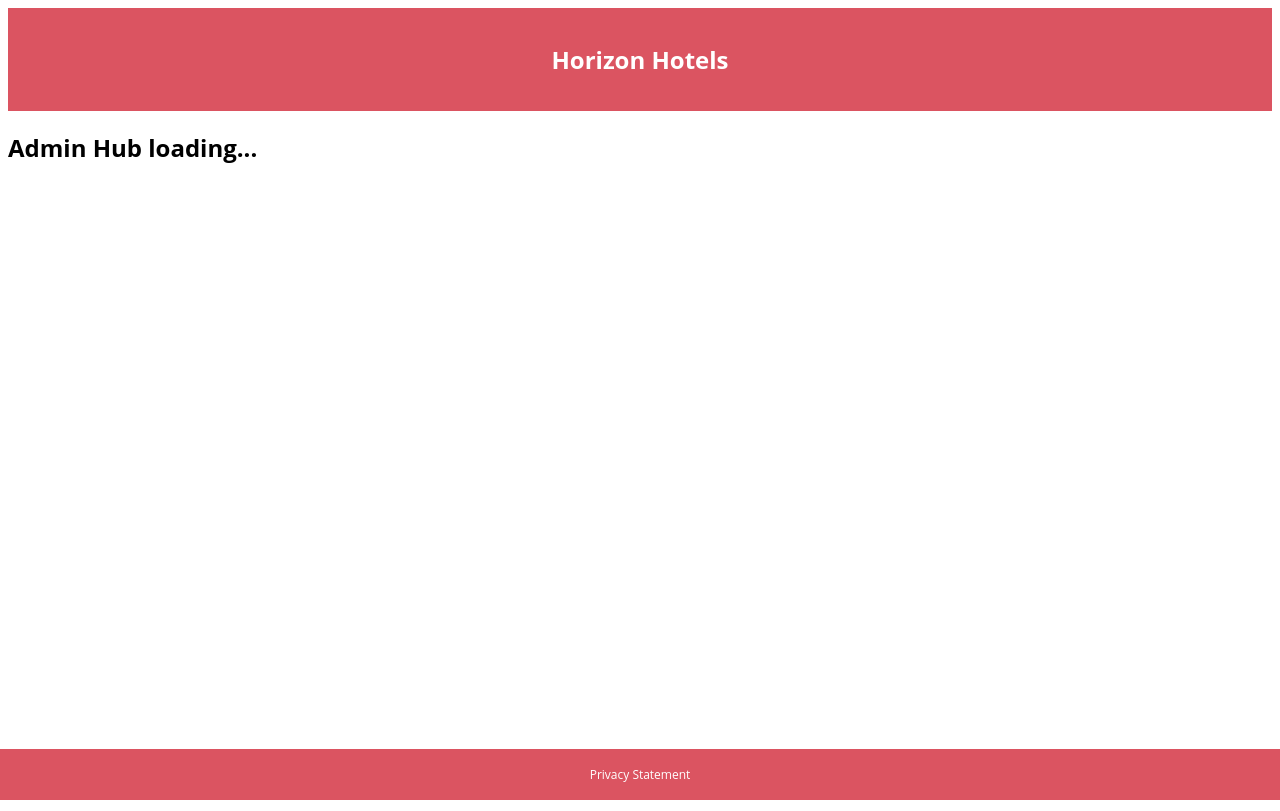
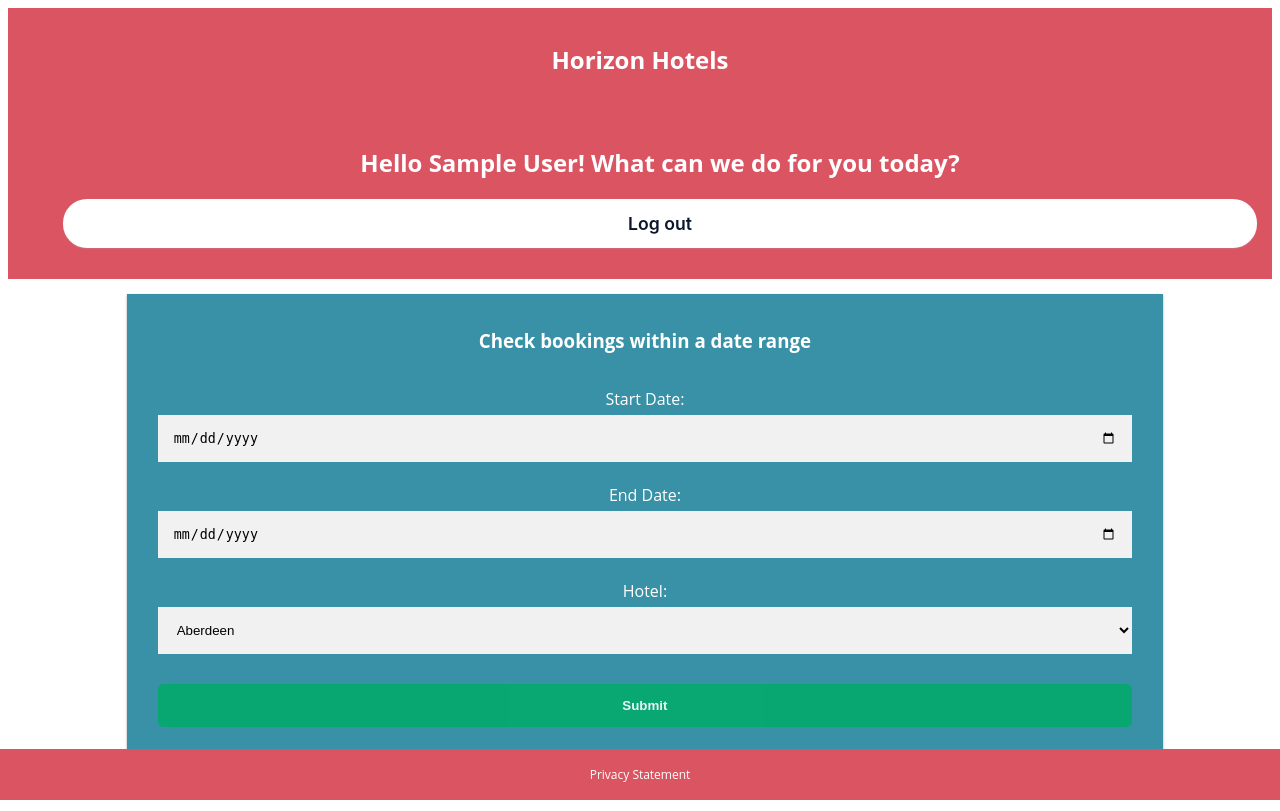
Before and after one commit to jackd0uet/HorizonHotels, a Flask app: page /account/adminHub/ in a window 1280 px wide. Run offline with Flask 2, Linux system fonts and the light colour scheme; the visitor is signed in with stand-in values (Sample User, id 1); data comes from the database, SQL or seed files in the repository; both versions use the stored data as it was after the commit.

```diff
--- a/app.py
+++ b/app.py
@@ -155,7 +155,43 @@ def account():
 
 @app.route('/account/adminHub/')
 def adminHub():
-    return render_template('Account/admin.html')
+    conn = dbfunc.getConnection()
+
+    if conn != None:
+        print("CONNECTED TO DATABASE: HH_DB")
+        dbcursor = conn.cursor()
+
+        dbcursor.execute("SELECT DISTINCT hotelCity FROM hotel;")
+        cities = dbcursor.fetchall()
+        data = []
+        for city in cities:
+            data.append(city)
+
+    return render_template('Account/admin.html', citiesData=data,)
+
+@app.route('/check-bookings/', methods=['POST', 'GET'])
+def check_bookings():
+    error = ''
+    if request.method == 'POST':
+        startDate = request.form['startDate']
+        endDate = request.form['endDate']
+        city = request.form['hotel']
+
+        conn = dbfunc.getConnection()
+
+        if conn != None:
+            print("CONNECTED TO DATABASE: HH_DB")
+            dbcursor = conn.cursor()
+
+            dbcursor.execute("SELECT * FROM fullbookinginfo WHERE hotelCity = %s AND startDate BETWEEN %s AND %s;", (city, startDate, endDate ))
+            rows = dbcursor.fetchall()
+            datarows = []
+            for row in rows:
+                data = list(row)
+                datarows.append(data)
+
+
+    return render_template('Account/check_bookings.html', bookingData=datarows)
 
 @app.route('/account/signup/')
 def signup():
--- a/static/styles/main.css
+++ b/static/styles/main.css
@@ -96,6 +96,7 @@ button {
   text-align: center;
   padding: 15px;
   box-shadow: 0 1px 3px rgba(0, 0, 0, 0.12), 0 1px 2px rgba(0, 0, 0, 0.24);
+  margin: 5px;
 }
 
 .navbar{
@@ -219,7 +220,7 @@ input[type="submit"] {
   margin: 10px;
 }
 
-.form input[type=text], input[type=password], input[type=date], input[type=email]{
+.form input[type=text], input[type=password], input[type=date], input[type=email], select{
   width: 100%;
   padding: 15px;
   margin: 5px 0 22px 0;
@@ -228,7 +229,7 @@ input[type="submit"] {
   background-color: #f1f1f1;
 }
 
-.form input[type=text]:focus, input[type=password]:focus, input[type=date]:focus, input[type=email]:focus {
+.form input[type=text]:focus, input[type=password]:focus, input[type=date]:focus, input[type=email]:focus, select:focus {
   background-color: #ddd;
   outline: none;
 }
--- a/templates/Account/admin.html
+++ b/templates/Account/admin.html
@@ -1,8 +1,62 @@
 {% extends 'base.html' %} {% block header %} {% endblock %} {% block title %}
 Admin Hub{% endblock %} {% block content %}
 
+<script>
+    function logoutFunc() {
+        alert("You have successfully logged out!");
+  }
+</script>
 
-<h1>Admin Hub loading...</h1>
+<nav class="centre">
+    <ul>
+      {% if "logged_in" in session: %}
+          <li><h2>Hello {{session['name']}}! What can we do for you today?</h2></li>
+          <li><span></li><a href="{{  url_for('index') }}"></a
+          ><button class="navbarButtons" onclick="window.location.href='logout';">Log out</button></span>
+      {% else %}
+          <li class="navbar"><span><button class="navbarButtons" onclick="window.location.href='login';">Log In</button></span></li>
+          <li class="navbar"><span><button class="navbarButtons" onclick="window.location.href='signup';">Sign Up</button></span></li>
+      {% endif %}
+    </ul>
+    </nav>
+
+    {% if logout: %}
+      <script>
+          window.onload = logoutFunc();
+      </script>
+    {% endif %}
+
+
+    <div class="row centre">
+        <div class="col-1 col-s-1"></div>
+
+        <div class="col-10 col-s-10 aside">
+            <h3>Check bookings within a date range</h3>
+            <form action="/check-bookings/" class="form" id="check" method="POST">
+                <div class="container">
+                    <label for="startDate">Start Date: </label>
+                    <input type="date" name="startDate" id="startDate" class="form">
+                    <br />
+
+                    <label for="endDate">End Date: </label>
+                    <input type="date" name="endDate" id="endDate" class="form">
+                    <br />
+
+                    <label for="hotel">Hotel: </label>
+                    <select name="hotel" id="hotel" class="form">
+                        {% for city in citiesData: %}
+                            <option value="{{city[0]}}">{{city[0]}}</option>
+                        {% endfor %}
+                    </select>
+
+                    <div class="clearfix">
+                        <button form="check" class="form" value="submit">Submit</button>
+                    </div>
+                </div>
+            </form>
+        </div>
+        <div class="col-1 col-s-1"></div>
+</div>
 
 
 {% endblock %}
```
Also changed, not shown: Database/Scripts/HH_DB.sql (+23 -2 lines), templates/Account/Sign_up.html (+12 -3 lines), templates/Account/check_bookings.html (added, +55 -0 lines).
